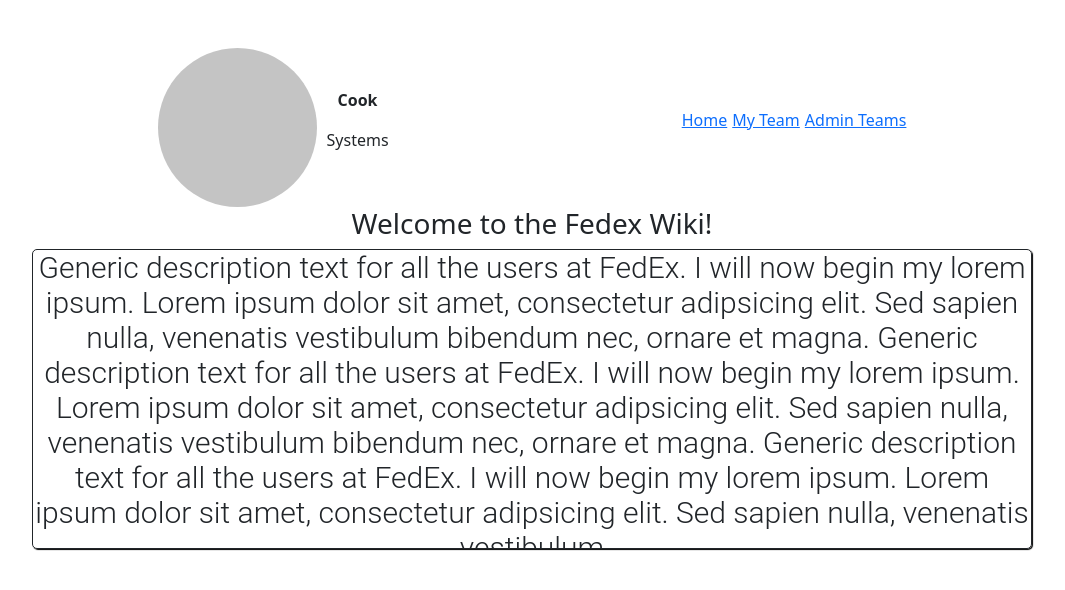
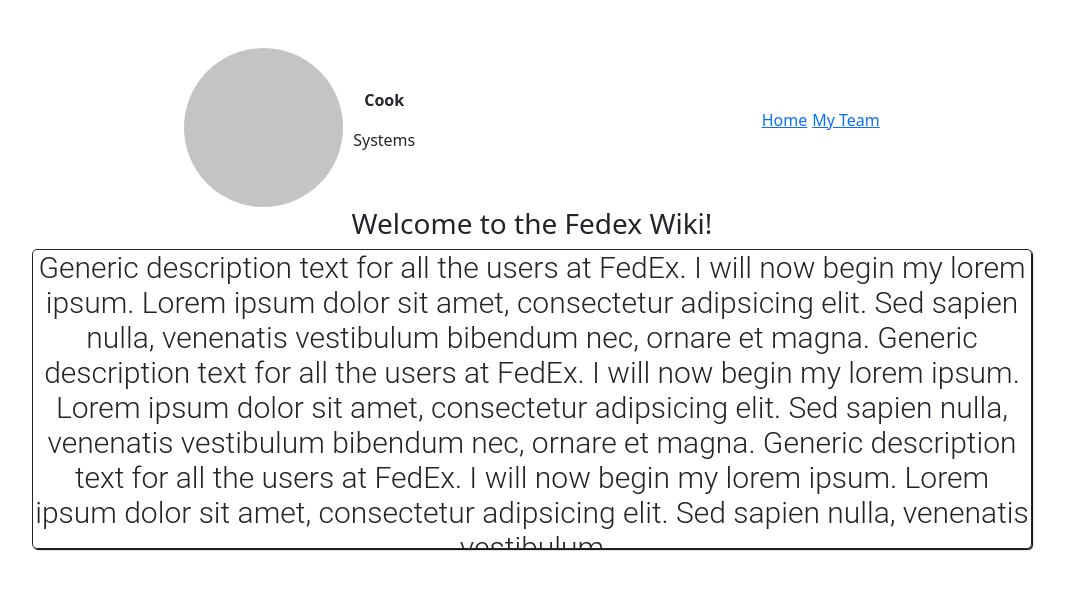
Before and after one commit to mheerspink75/java-group-final, a React (Create React App) app in the folder client-app/: page /user in a window 1280 px wide. Shown: the top 590 px of the page, without its empty margins (108-1173 px from the left). Built offline with nearby package versions, Linux system fonts and the light colour scheme.

Commit message:
remove dev link

```diff
--- a/client-app/src/screens/User/HomePage.jsx
+++ b/client-app/src/screens/User/HomePage.jsx
@@ -36,7 +36,6 @@
   <ul style={{display: 'flex', listStyleType: 'none', gap: '5px'}}>
     <li><Link to="/">Home</Link></li>
     <li><Link to="/teams">My Team</Link></li>
-	<li><Link to="/admin-teams">Admin Teams</Link></li>
   </ul>
 );
 
```
